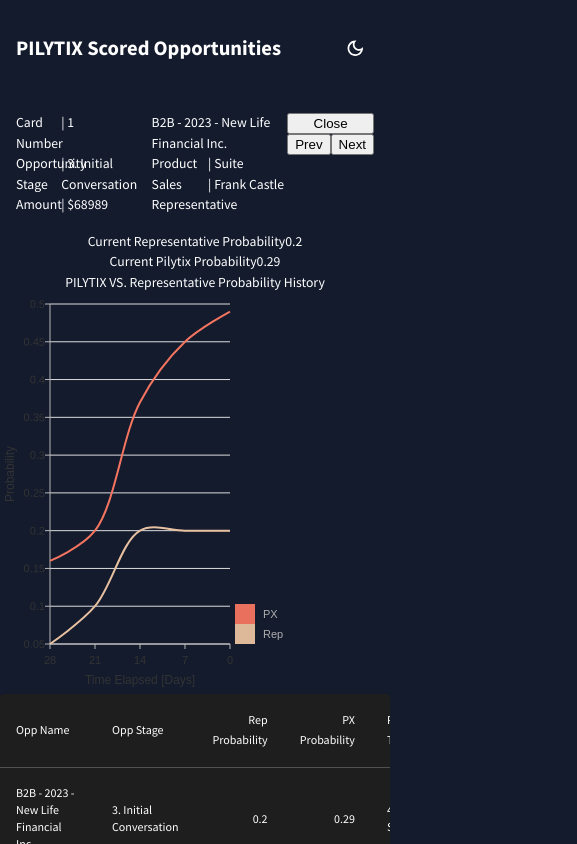
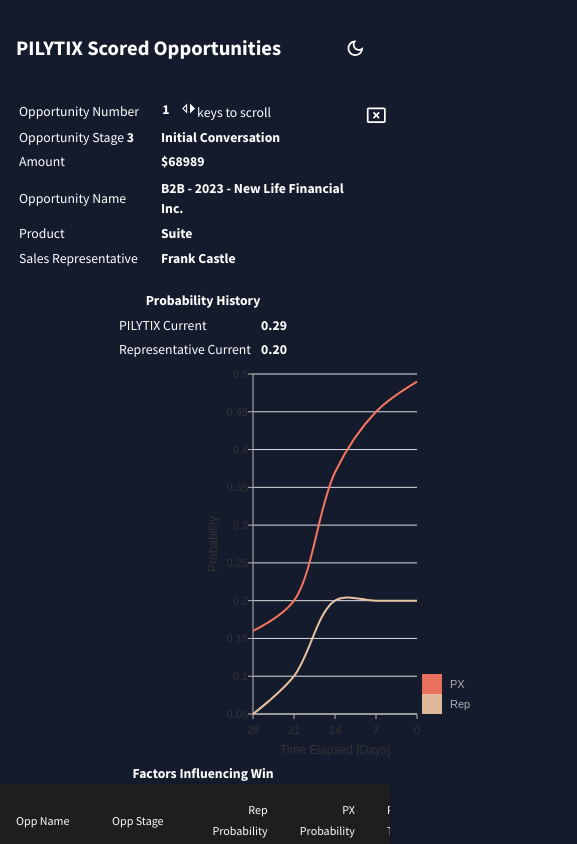
Before and after one commit to RamonJOrtega/customer-prospect-UI, a React (Create React App) app: page / in a window 390 px wide. Both pictures are taken after a click on the element 325 px from the left and 221 px from the top of the page. Shown: the top 844 px of the page, 577 px wide, since content can reach past the window. Built offline with nearby package versions, Linux system fonts and the light colour scheme.

Commit message:
formatted all data and charts to wrap and flex on mobile and desktop by using combo of react Grid and html tables

```diff
--- a/src/Card.js
+++ b/src/Card.js
@@ -1,17 +1,16 @@
 import React from "react";
+
 import ProbabilityHistoryChart from "./ProbabilityHistoryChart";
+
 import formatProbabilityHistory from "./helpers/formatProbabilityHistory";
 import formatProbabilityFactors from "./helpers/formatProbabilityFactors";
 import ProbabilityFactorsTrendChart from "./ProbabilityFactorsTrendChart";
-import { ColorModeContext, tokens } from "./theme";
-import { useContext } from "react";
-import { Box, Grid, useTheme } from "@mui/material";
+
+import { Box, Grid, IconButton } from "@mui/material";
+import CancelPresentationIcon from "@mui/icons-material/CancelPresentation";
+import SwitchLeftIcon from "@mui/icons-material/SwitchLeft";
 
 const Card = (props) => {
-  const theme = useTheme();
-  const colors = tokens(theme.palette.mode);
-  const colorMode = useContext(ColorModeContext);
-
   const handleClick = () => {
     props.setCardShown(!props.cardShown);
   };
@@ -27,68 +26,137 @@
     props.currentRow.pilytixFactorsDecreasingWin
   );
 
-  console.log(formattedProbHist);
   return (
     <>
-      <Box m={2} display="flex" justifyContent="space-between">
-        <Grid container spacing={0} textAlign="left">
-          <Grid item xs={4}>
-            <div>Card Number</div>
-          </Grid>
-          <Grid item xs={8}>
-            <div>| {props.currentRow.oppId}</div>
-          </Grid>
-          <Grid item xs={4}>
-            <div>Opportunity Stage</div>
-          </Grid>
-          <Grid item xs={8}>
-            <div>| {props.currentRow.stage}</div>
-          </Grid>
-          <Grid item xs={4}>
-            <div>Amount</div>
-          </Grid>
-          <Grid item xs={8}>
-            <div>| ${props.currentRow.amount}</div>
-          </Grid>
+      <Grid container spacing={0} m={0} mb={2}>
+        <Grid item xs={11}>
+          <Box
+            ml={2}
+            display="flex"
+            flexDirection="row"
+            justifyContent="space-between"
+            flexWrap="wrap"
+          >
+            <table>
+              <tr>
+                <td align="left" width="140px">
+                  <div>Opportunity Number</div>
+                </td>
+                <td textAlign="left">
+                  <Grid container spacing={0}>
+                    <Grid item xs={1}>
+                      <div>
+                        <strong>{props.currentRow.oppId}</strong>
+                      </div>
+                    </Grid>
+                    <Grid item xs={11}>
+                      <div textAlign="right">
+                        <SwitchLeftIcon fontSize="small" />
+                        keys to scroll
+                      </div>
+                    </Grid>
+                  </Grid>
+                </td>
+              </tr>
+              <tr>
+                <td align="left" width="140px">
+                  <div>
+                    Opportunity Stage{" "}
+                    <strong>{props.currentRow.stage.match(/[0-9]+/)}</strong>
+                  </div>
+                </td>
+                <td align="left">
+                  <strong>
+                    {props.currentRow.stage.replace(/[^a-zA-Z ]/g, "")}
+                  </strong>
+                </td>
+              </tr>
+              <tr>
+                <td align="left" width="140px">
+                  <div>Amount</div>
+                </td>
+                <td align="left">
+                  <strong>${props.currentRow.amount}</strong>
+                </td>
+              </tr>
+            </table>
+
+            <table>
+              <tr>
+                <td align="left" width="140px">
+                  <div>Opportunity Name</div>
+                </td>
+                <td align="left">
+                  <strong>{props.currentRow.oppName}</strong>
+                </td>
+              </tr>
+              <tr>
+                <td align="left" width="140px">
+                  <div>Product </div>
+                </td>
+                <td align="left">
+                  <strong>{props.currentRow.product}</strong>
+                </td>
+              </tr>
+              <tr>
+                <td align="left" width="140px">
+                  <div>Sales Representative</div>
+                </td>
+                <td align="left">
+                  <strong>{props.currentRow.salesRepName} </strong>
+                </td>
+              </tr>
+            </table>
+          </Box>
         </Grid>
+        <Grid item xs={1}>
+          <IconButton onClick={handleClick}>
+            <CancelPresentationIcon />
+          </IconButton>
+        </Grid>
+      </Grid>
 
-        <Grid container spacing={0} textAlign="left">
-          <Grid item xs={12}>
-            <div>{props.currentRow.oppName}</div>
-          </Grid>
-          <Grid item xs={5}>
-            <div>Product </div>
-          </Grid>
-          <Grid item xs={7}>
-            <div>| {props.currentRow.product}</div>
-          </Grid>
-          <Grid item xs={5}>
-            <div>Sales Representative</div>
-          </Grid>
-          <Grid item xs={7}>
-            <div>| {props.currentRow.salesRepName} </div>
-          </Grid>
-        </Grid>
+      <Box display="flex" flexWrap="wrap">
+        <Box flex="1 1 320px" minWidth="320px" ml={2} align="center">
+          <table>
+            <tr>
+              <td align="Center" colSpan="2">
+                <strong>Probability History</strong>
+              </td>
+            </tr>
+            <tr>
+              <td align="left" width="140px">
+                <div>PILYTIX Current</div>
+              </td>
+              <td align="left">
+                <strong>
+                  {props.currentRow.pilytixProbability.toFixed(2)}
+                </strong>
+              </td>
+            </tr>
+            <tr>
+              <td align="left" width="140px">
+                <div>Representative Current </div>
+              </td>
+              <td align="left">
+                <strong>{props.currentRow.repProbability.toFixed(2)}</strong>
+              </td>
+            </tr>
+          </table>
+          <ProbabilityHistoryChart
+            data={formattedProbHist}
+            pxProb={props.currentRow.pilytixProbability}
+          />
+        </Box>
+        <Box flex="1 1 320px" minWidth="320px" ml={2}>
+          <strong>Factors Influencing Win</strong>
 
-        <Box display="flex" flexDirection="column">
-          <button onClick={handleClick}>Close</button>
-          <Box display="flex" flexDirection="row">
-            <button onClick={handleClick}>Prev</button>
-            <button onClick={handleClick}>Next</button>
-          </Box>
+          <ProbabilityFactorsTrendChart
+            data={formattedProbFacts}
+            repProb={props.currentRow.repProbability}
+          />
         </Box>
       </Box>
-      <Box>
-        Current Representative Probability
-        {props.currentRow.repProbability}
-      </Box>
-      <Box>
-        Current Pilytix Probability
-        {props.currentRow.pilytixProbability}
-      </Box>
-      PILYTIX VS. Representative Probability History
-      <ProbabilityHistoryChart data={formattedProbHist} />
-      <ProbabilityFactorsTrendChart data={formattedProbFacts} />
     </>
   );
 };
```
